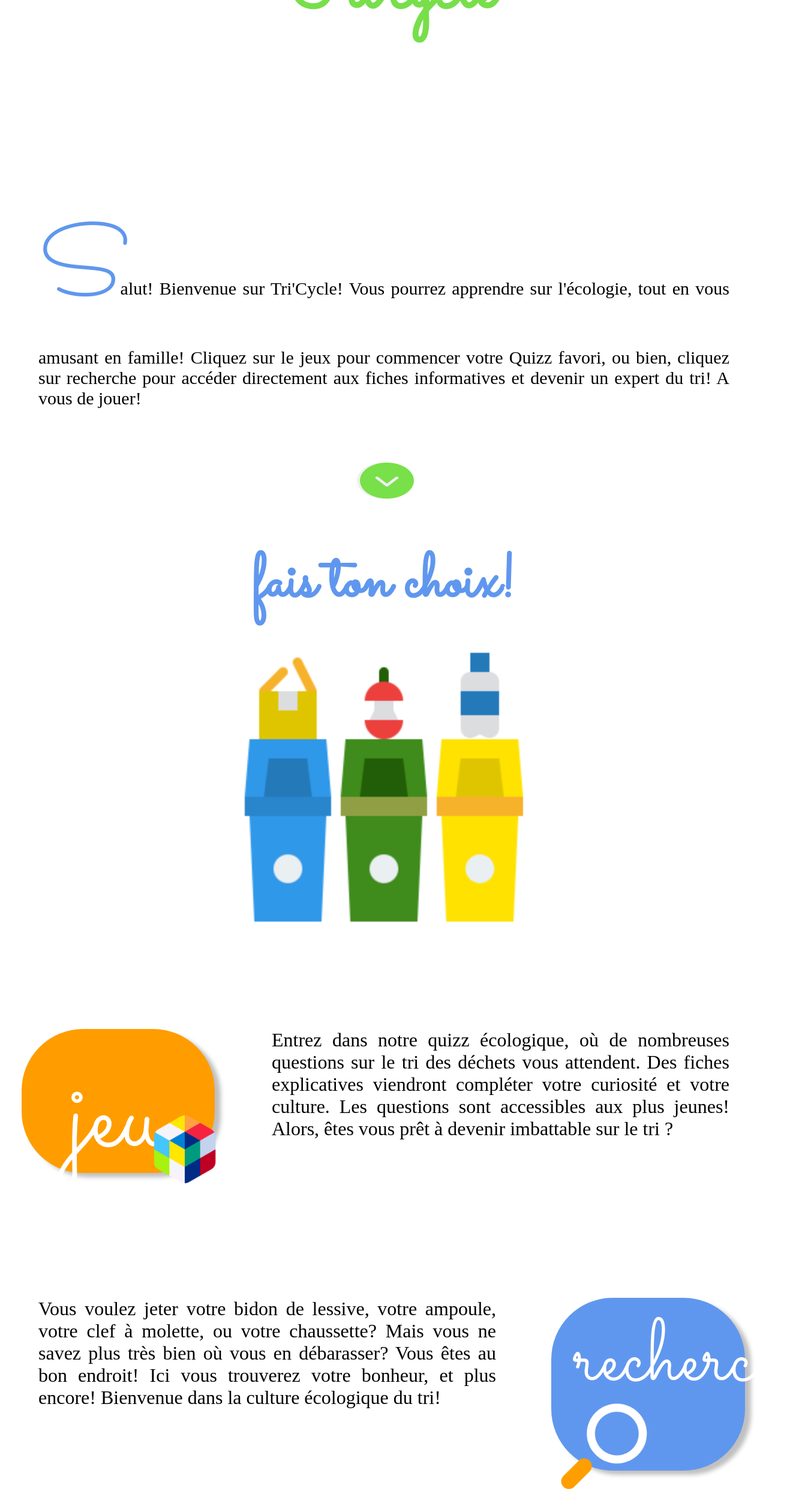
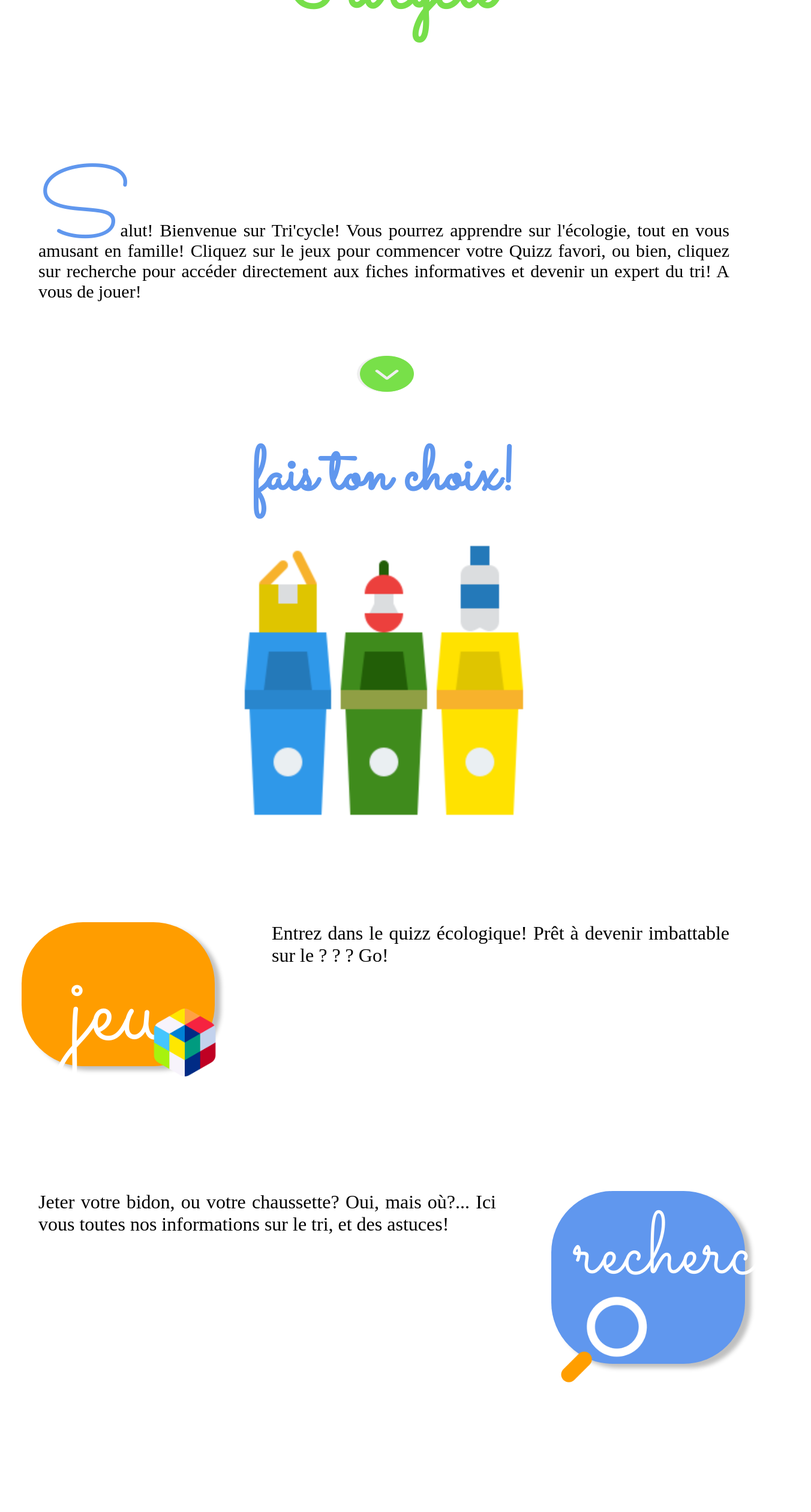
Before and after one commit to galateeL/projet-2-tri-cycle, a React (Vite) app in the folder frontend/: page / in a window 1280 px wide. Shown: the part 946-3466 px from the top of the page at 60% size, 1352 px wide, since content can reach past the window. After the commit the page ends 3431 px from the top, so only its background shows below. Built offline with nearby package versions, Linux system fonts and the light colour scheme; no server answers; a web font is replaced by a local one.

Commit message:
remise en forme de la page home, reajustement taille mediaQuerie contactform

```diff
--- a/frontend/src/components/CssComponents/ContactForm.css
+++ b/frontend/src/components/CssComponents/ContactForm.css
@@ -54,7 +54,7 @@
   font-size: 5vw;
 }
 
-@media screen and (max-width: 600px) {
+@media screen and (max-width: 768px) {
   .inputformsubmit {
     width: 50%;
     margin-top: 5vw;
--- a/frontend/src/pages/Home.jsx
+++ b/frontend/src/pages/Home.jsx
@@ -1,8 +1,8 @@
-import Header from "@components/Header";
-import ButtonQuizz from "@components/ButtonQuizz";
-import ButtonSearch from "@components/ButtonSearch";
-import ButtonFleche from "@components/ButtonFleche";
-import trioPoubelles from "@assets/recycling-color.png";
+import Header from "../components/Header";
+import ButtonQuizz from "../components/ButtonQuizz";
+import ButtonSearch from "../components/ButtonSearch";
+import ButtonFleche from "../components/ButtonFleche";
+import trioPoubelles from "../assets/recycling-color.png";
 import logo from "../assets/logo-ss-fond.png";
 import "./PagesCss/Home.css";
 
@@ -18,7 +18,7 @@ export default function Home() {
           <h1 className="triTitre">Tri&apos;cycle</h1>
         </div>
         <p className="presentation">
-          Salut! Bienvenue sur Tri&apos;Cycle! Vous pourrez apprendre sur
+          Salut! Bienvenue sur Tri&apos;cycle! Vous pourrez apprendre sur
           l&apos;écologie, tout en vous amusant en famille! Cliquez sur le jeux
           pour commencer votre Quizz favori, ou bien, cliquez sur recherche pour
           accéder directement aux fiches informatives et devenir un expert du
@@ -47,11 +47,8 @@ export default function Home() {
         </div>
 
         <p className="pQ">
-          Entrez dans notre quizz écologique, où de nombreuses questions sur le
-          tri des déchets vous attendent. Des fiches explicatives viendront
-          compléter votre curiosité et votre culture. Les questions sont
-          accessibles aux plus jeunes! Alors, êtes vous prêt à devenir
-          imbattable sur le tri ?
+          Entrez dans le quizz écologique! Prêt à devenir imbattable sur le ? ?
+          ? Go!
         </p>
       </div>
       <div className="divSearch">
@@ -64,10 +61,8 @@ export default function Home() {
           />
         </div>
         <p className="pS">
-          Vous voulez jeter votre bidon de lessive, votre ampoule, votre clef à
-          molette, ou votre chaussette? Mais vous ne savez plus très bien où
-          vous en débarasser? Vous êtes au bon endroit! Ici vous trouverez votre
-          bonheur, et plus encore! Bienvenue dans la culture écologique du tri!
+          Jeter votre bidon, ou votre chaussette? Oui, mais où?... Ici vous
+          toutes nos informations sur le tri, et des astuces!
         </p>
       </div>
     </div>
--- a/frontend/src/pages/PagesCss/Home.css
+++ b/frontend/src/pages/PagesCss/Home.css
@@ -48,17 +48,13 @@
   text-align: justify;
   font-size: 5vw;
   font-weight: lighter;
-  overflow-y: auto;
-  overflow-x: hidden;
-  top: 20px;
-  right: 20px;
-  bottom: 20px;
 }
 
 .presentation:first-letter {
   font-family: var(--third-font);
   font-size: 13vw;
   color: #6097eeff;
+  line-height: 0.3;
 }
 
 .buttonFleche {
@@ -161,12 +157,6 @@
   margin-left: 5%;
   margin-right: 5%;
   font-size: 5vw;
-  overflow-y: auto;
-  overflow-x: hidden;
-  top: 20px;
-  right: 20px;
-  bottom: 20px;
-  height: 25vw;
 }
 
 .pS {
@@ -174,12 +164,6 @@
   margin-left: 5%;
   margin-right: 5%;
   font-size: 5vw;
-  overflow-y: auto;
-  overflow-x: hidden;
-  top: 20px;
-  right: 20px;
-  bottom: 20px;
-  height: 25vw;
 }
 
 .divButtonQuizz {
@@ -224,7 +208,7 @@
   width: 55%;
 }
 
-@media screen and (min-width: 900px) {
+@media screen and (min-width: 768px) {
   .presentation {
     margin: 20% 5% 90px 5%;
     display: block;
@@ -251,10 +235,7 @@
     text-align: center;
     height: 30vw;
     flex-direction: row-reverse;
-    overflow-y: auto;
-    overflow-x: hidden;
   }
-
   .divQuizz {
     display: flex;
     text-align: center;
```
Also changed, not shown: frontend/src/components/CssComponents/Header.css (line endings or trailing spaces).
